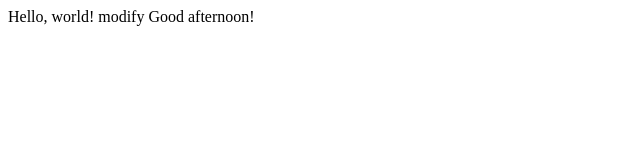
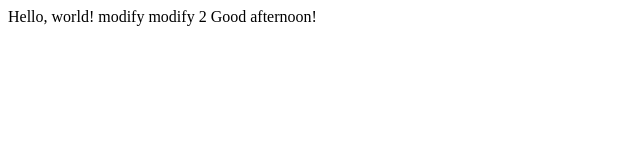
Before and after one commit to Heehyung/D2, a plain HTML site: page index.html in a window 1280 px wide. Shown: the whole page, without its empty margins (0-640 px from the left). Drawn offline with Linux system fonts and the light colour scheme.

Commit message:
add contents

```diff
--- a/index.html
+++ b/index.html
@@ -5,7 +5,7 @@
 Hello, world!
 
 modify
-
+modify 2
 
 
 Good afternoon!
```
